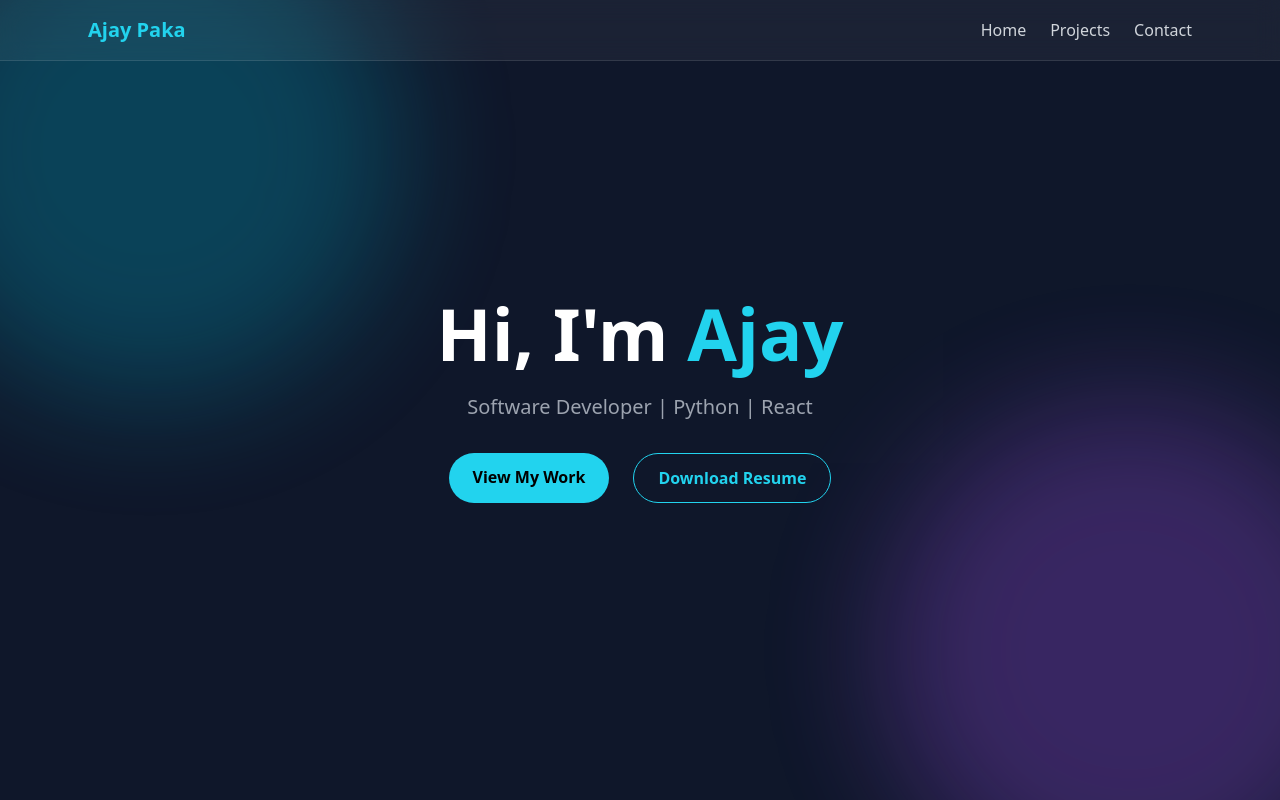
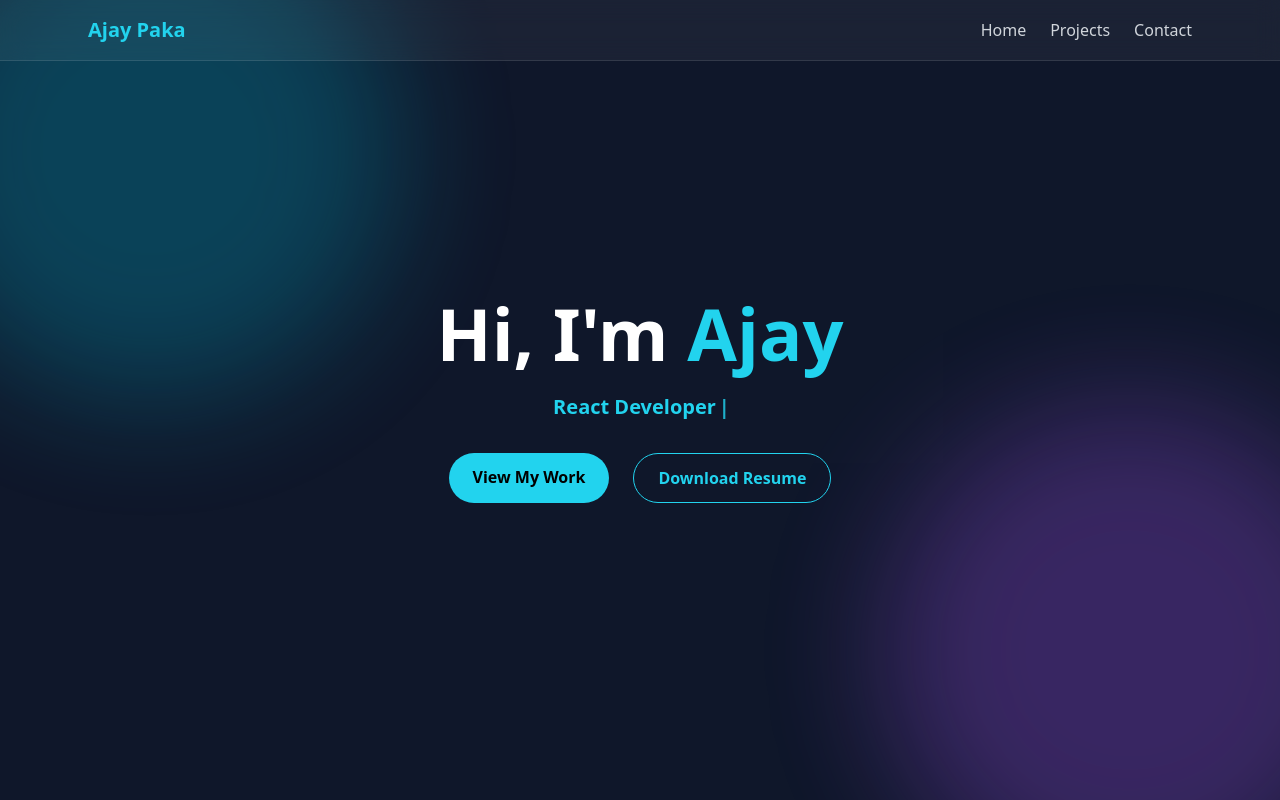
Before and after one commit to Ajay-paka/my-portfolio, a React (Vite) app: page / in a window 1280 px wide. Shown: the top 800 px of the page. Built offline with nearby package versions, Linux system fonts and the light colour scheme.

Commit message:
SEO update

```diff
--- a/package.json
+++ b/package.json
@@ -12,7 +12,8 @@
   "dependencies": {
     "framer-motion": "^12.34.0",
     "react": "^19.2.0",
-    "react-dom": "^19.2.0"
+    "react-dom": "^19.2.0",
+    "react-simple-typewriter": "^5.0.1"
   },
   "devDependencies": {
     "@eslint/js": "^9.39.1",
--- a/src/App.jsx
+++ b/src/App.jsx
@@ -1,4 +1,5 @@
 import { motion } from "framer-motion";
+import { Typewriter } from "react-simple-typewriter";
 
 function App() {
   return (
@@ -38,8 +39,24 @@ function App() {
           </h1>
 
           <p className="text-gray-400 text-lg md:text-xl mb-8">
-            Software Developer | Python | React
+            <span className="text-cyan-400 font-semibold">
+              <Typewriter
+                words={[
+                  "Software Developer",
+                  "React Developer",
+                  "Python Developer",
+                  "Full Stack Enthusiast"
+                ]}
+                loop={true}
+                cursor
+                cursorStyle="|"
+                typeSpeed={70}
+                deleteSpeed={50}
+                delaySpeed={1500}
+              />
+            </span>
           </p>
+
 
           <div className="flex justify-center gap-6">
 
```
Also changed, not shown: 1 other file (tests, documents, lock files or other folders).
